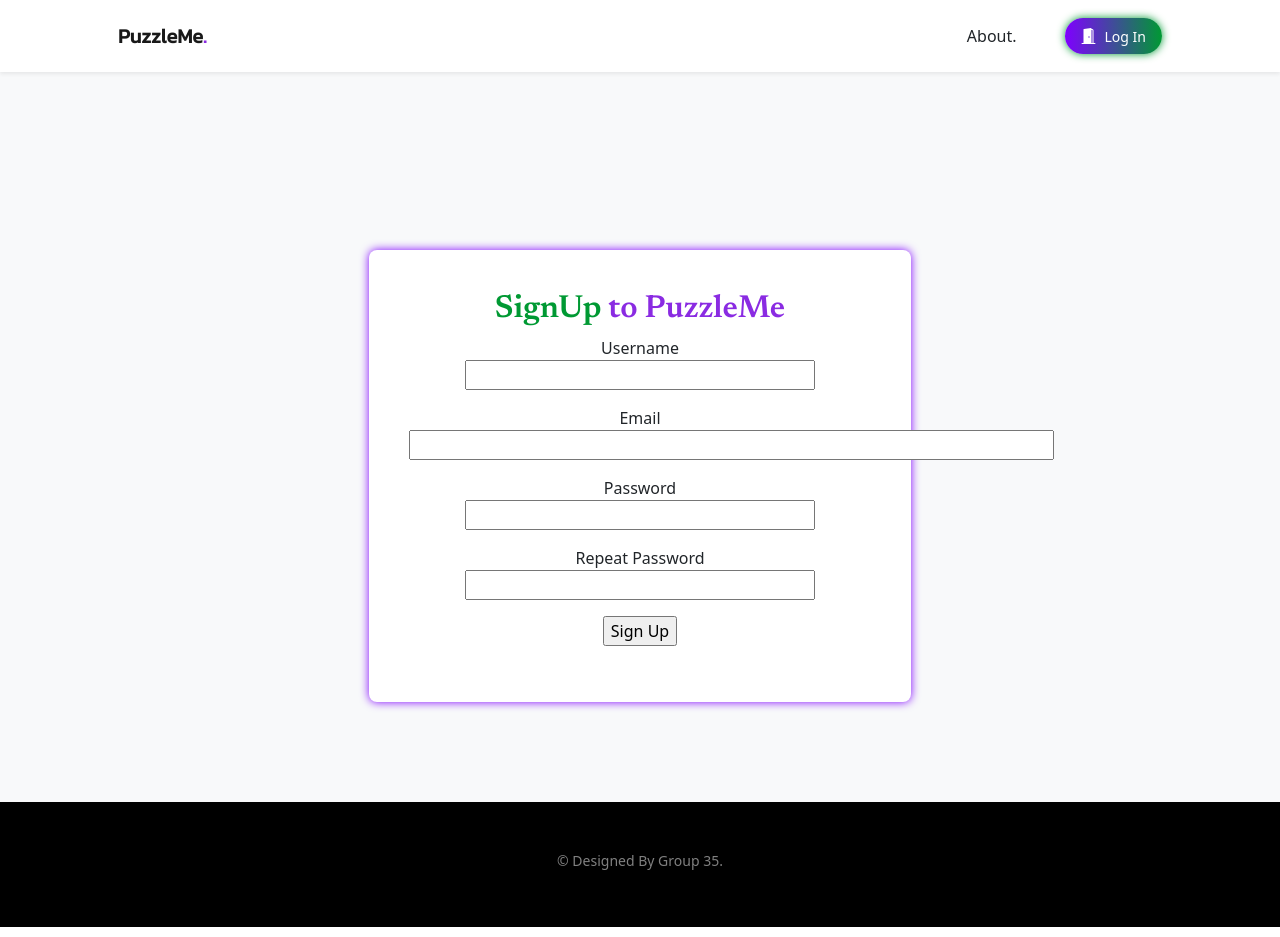
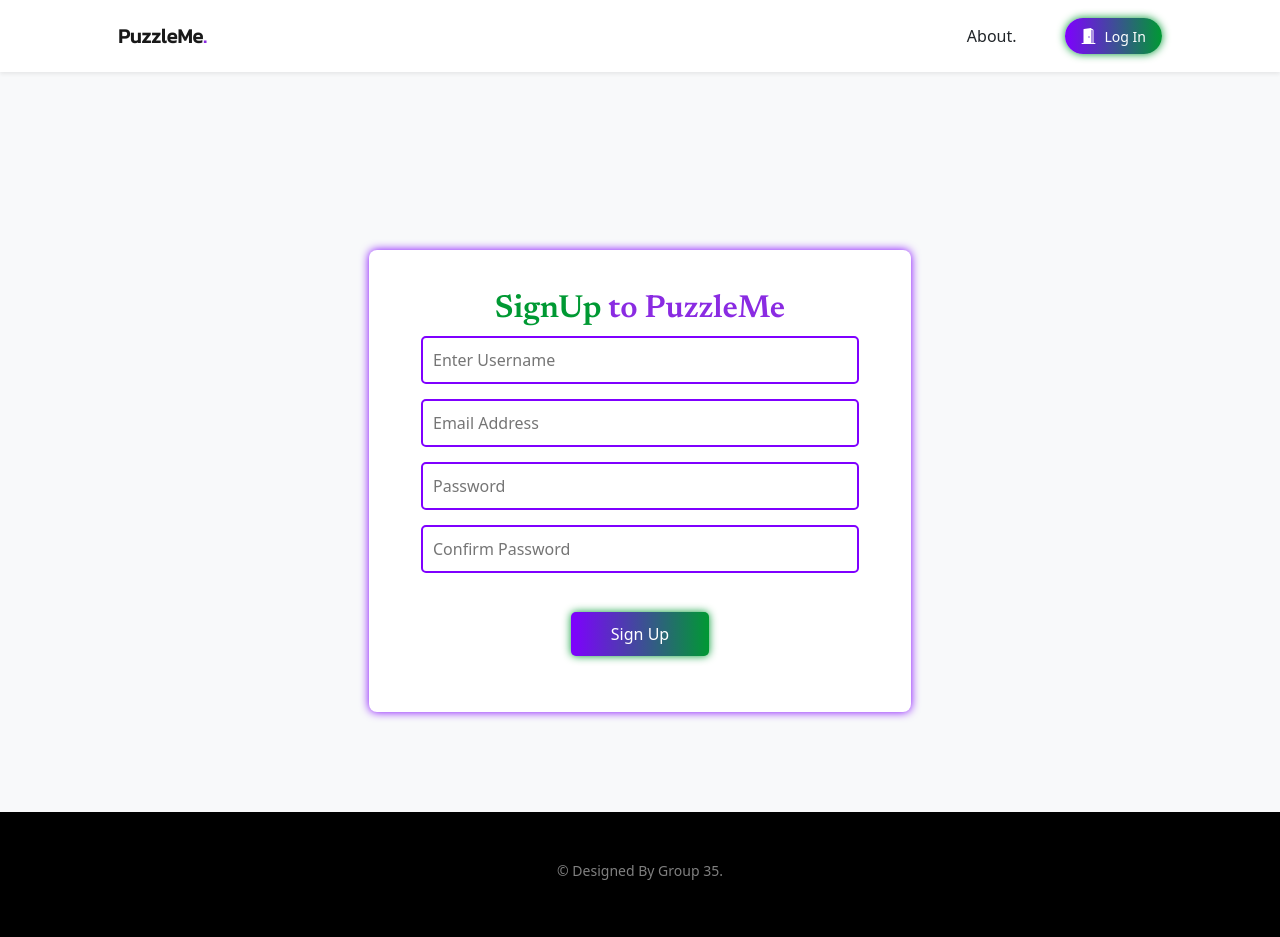
Before and after one commit to Manishv005/AgileWebDevProject35, a Flask app: page /signup in a window 1280 px wide. Run offline with Flask 3, Linux system fonts and the light colour scheme; some libraries are stand-ins or nearby versions.

Commit message:
Update signup.html
Updated the CSS and code to generate alert message on invalid inputs.

```diff
--- a/app/templates/signup.html
+++ b/app/templates/signup.html
@@ -1,52 +1,56 @@
-{% if current_user.is_anonymous %} {% extends 'base.html' %} {% else %} {%
-extends 'base_inner.html' %} {% endif %} {% block content %}
-<section
-	class="login-section"
-	style="background-color: #f8f9fa; padding-top: 250px; padding-bottom: 100px"
->
+{% if current_user.is_anonymous %}
+{% extends 'base.html' %}
+{% else %}
+{% extends 'base_inner.html' %}
+{% endif %}
+{% block content %}
+<!-- SignUp Page Section -->
+<section class="signup-section" style="background-color: #f8f9fa; padding-top: 250px; padding-bottom: 100px;">
     <div class="container">
         <div class="row justify-content-center">
             <div class="col-md-6">
                 <!-- SignUp Form -->
                 <div class="login-form-container">
-					<h2 class="text-center" style="color: blueviolet">
-						<span style="color: #009933">SignUp</span> to PuzzleMe
-					</h2>
-					<form action="" method="post">
+                    <h2 class="text-center" style="color: blueviolet;"><span style="color: #009933;">SignUp</span> to PuzzleMe</h2>
+                    <form action="{{ url_for('signup') }}" method="post" novalidate>
                         {{ form.hidden_tag() }}
-						<p>
-							{{ form.username.label }}<br />
-							{{ form.username(size=32) }}<br />
-							{% for error in form.username.errors %}
-							<span style="color: red">[{{ error }}]</span>
-							{% endfor %}
-						</p>
-						<p>
-							{{ form.email.label }}<br />
-							{{ form.email(size=64) }}<br />
-							{% for error in form.email.errors %}
-							<span style="color: red">[{{ error }}]</span>
-							{% endfor %}
-						</p>
-						<p>
-							{{ form.password.label }}<br />
-							{{ form.password(size=32) }}<br />
-							{% for error in form.password.errors %}
-							<span style="color: red">[{{ error }}]</span>
-							{% endfor %}
-						</p>
-						<p>
-							{{ form.password2.label }}<br />
-							{{ form.password2(size=32) }}<br />
-							{% for error in form.password2.errors %}
-							<span style="color: red">[{{ error }}]</span>
-							{% endfor %}
-						</p>
-						<p>{{ form.submit() }}</p>
+                        <div class="form-group">
+                            {{ form.username(class='login-form-input', size=32, placeholder='Enter Username') }}
+                        </div>
+                        <div class="form-group">
+                            {{ form.email(class='login-form-input', size=64, placeholder='Email Address') }}
+                        </div>
+                        <div class="form-group">
+                            {{ form.password(class='login-form-input', size=32, placeholder='Password') }}
+                        </div>
+                        <div class="form-group mb-4">
+                            {{ form.password2(class='login-form-input', size=32, placeholder='Confirm Password') }}
+                        </div>
+                        <div class="d-grid gap-2 mb-3">
+                            <button type="submit" class="login-form-button">{{ form.submit.label }}</button>
+                        </div>
                     </form>
                 </div>
             </div>
         </div>
     </div>
 </section>
+
+<!-- JavaScript for Form Errors -->
+<script type="text/javascript">
+    document.addEventListener("DOMContentLoaded", function() {
+        {% for error in form.username.errors %}
+            alert("Username Error: {{ error }}");
+        {% endfor %}
+        {% for error in form.email.errors %}
+            alert("Email Error: {{ error }}");
+        {% endfor %}
+        {% for error in form.password.errors %}
+            alert("Password Error: {{ error }}");
+        {% endfor %}
+        {% for error in form.password2.errors %}
+            alert("Confirm Password Error: {{ error }}");
+        {% endfor %}
+    });
+</script>
 {% endblock %}
```
Lines whose indentation alone changed are shown as unchanged.
